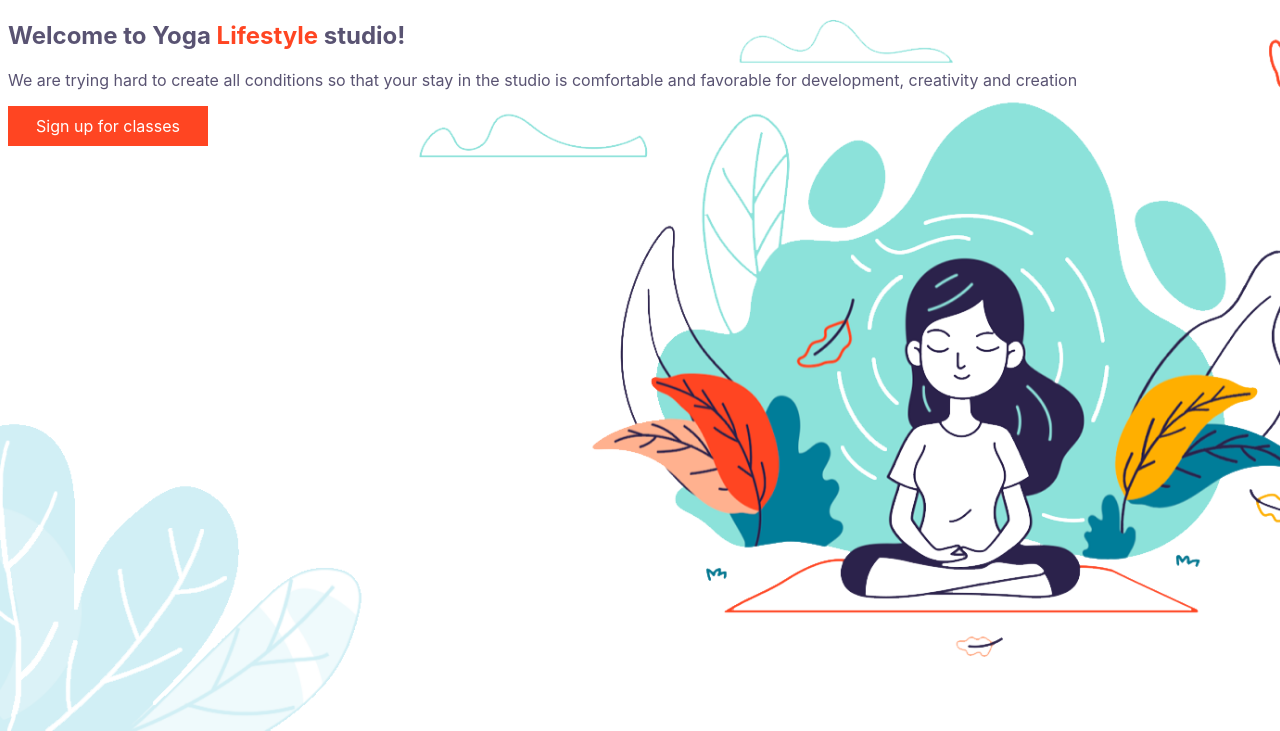
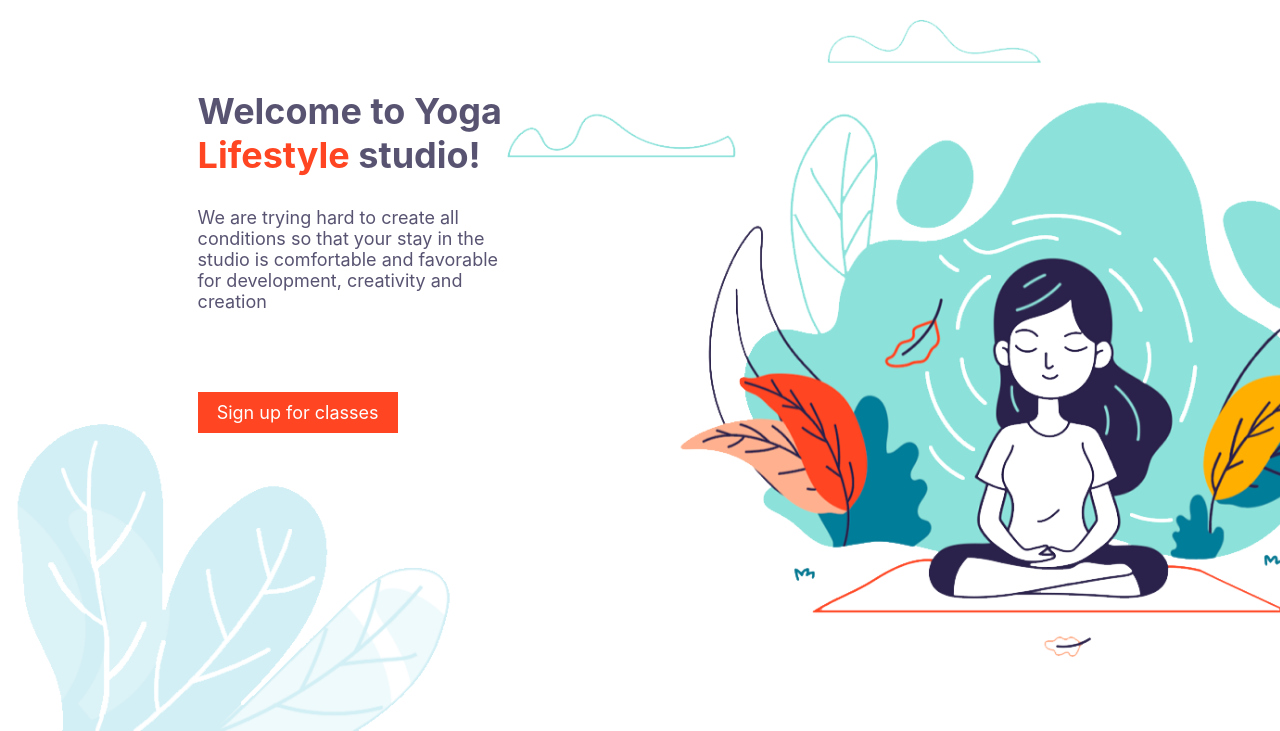
Before and after one commit to sauliusss/yoga, a website: page index.html in a window 1280 px wide. Shown: the part 69-800 px from the top of the page. Drawn offline with Linux system fonts and the light colour scheme; files whose address does not match are found by name.

Commit message:
fixed background and some text issues

```diff
--- a/css/index.css
+++ b/css/index.css
@@ -2,12 +2,10 @@ body {
   font-family: -apple-system, BlinkMacSystemFont, "Segoe UI", Roboto, Oxygen, Ubuntu, Cantarell, "Open Sans", "Helvetica Neue", sans-serif;
   color: #595372;
   background-color: #ffffff;
-  background-image: url("C:\Users\ITwork\Desktop\programavimas\darbai\darbeliai\yoga\img\jogaa.png");
+  background-image: url(../img/jogaa.png);
   background-size: cover;
   background-repeat: no-repeat;
   background-attachment: fixed;
-  background-position: center center;
-  height: 100%;
 }
 
 .nav {
@@ -50,11 +48,15 @@ main {
   width: 100%;
 }
 
-.background {
+.text {
+  margin-top: 7%;
+  width: 25%;
+  margin-left: 15%;
+  font-size: 18px;
 }
 
-.text {
-  bottom: 20%;
+.text h2 {
+  font-size: 36px;
 }
 
 .orange_btn {
@@ -62,6 +64,7 @@ main {
   width: 180px;
   text-align: center;
   padding: 10px;
+  margin-top: 80px;
 }
 
 .orange_btn a {
--- a/index.html
+++ b/index.html
@@ -27,7 +27,6 @@
       </div>
     </header>
     <main>
-      <div class="background"></div>
       <div class="text">
         <h2>Welcome to Yoga <span>Lifestyle</span> studio!</h2>
         <p>We are trying hard to create all conditions so that your stay in the studio is comfortable and favorable for development, creativity and creation</p>
```
